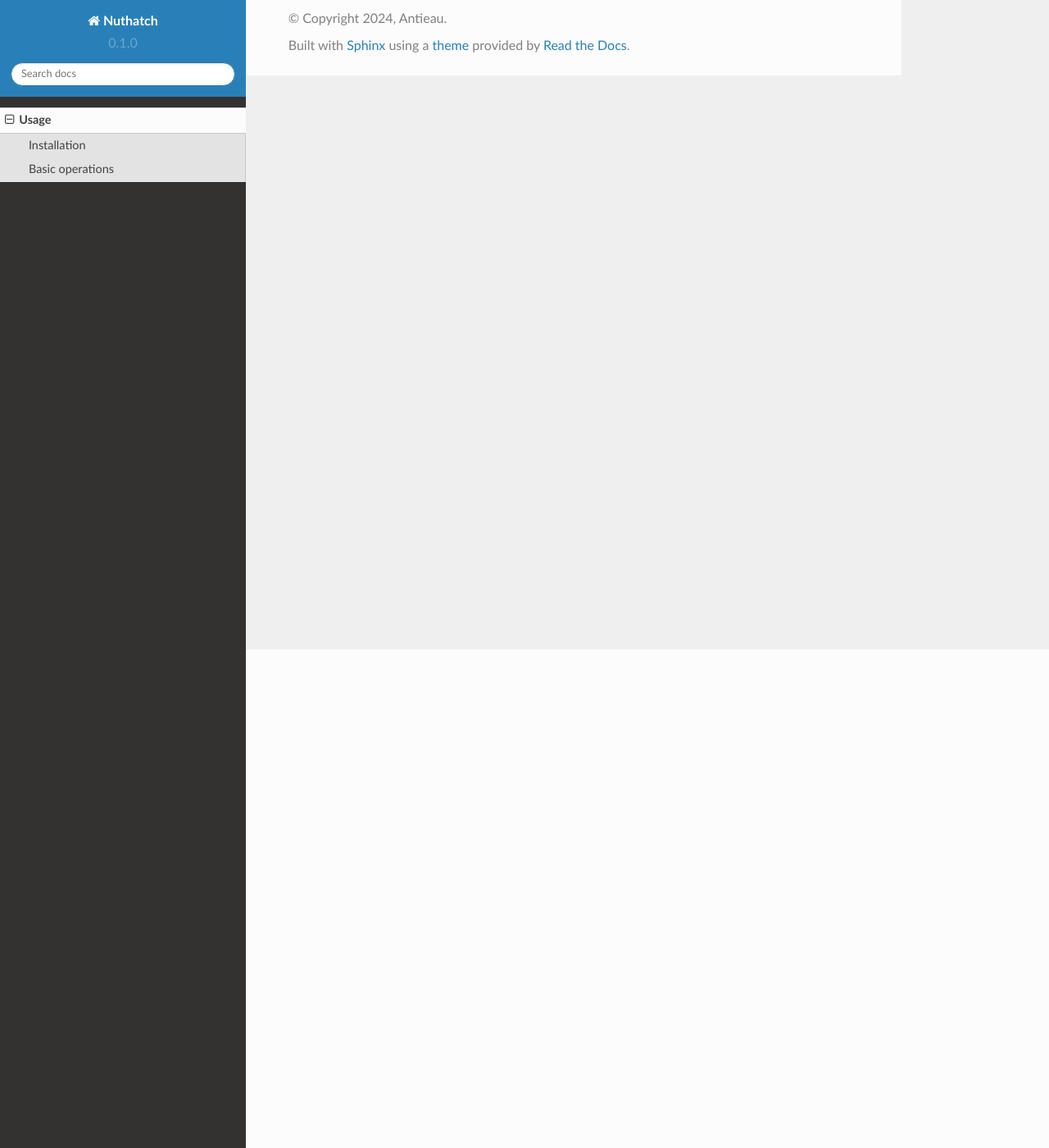
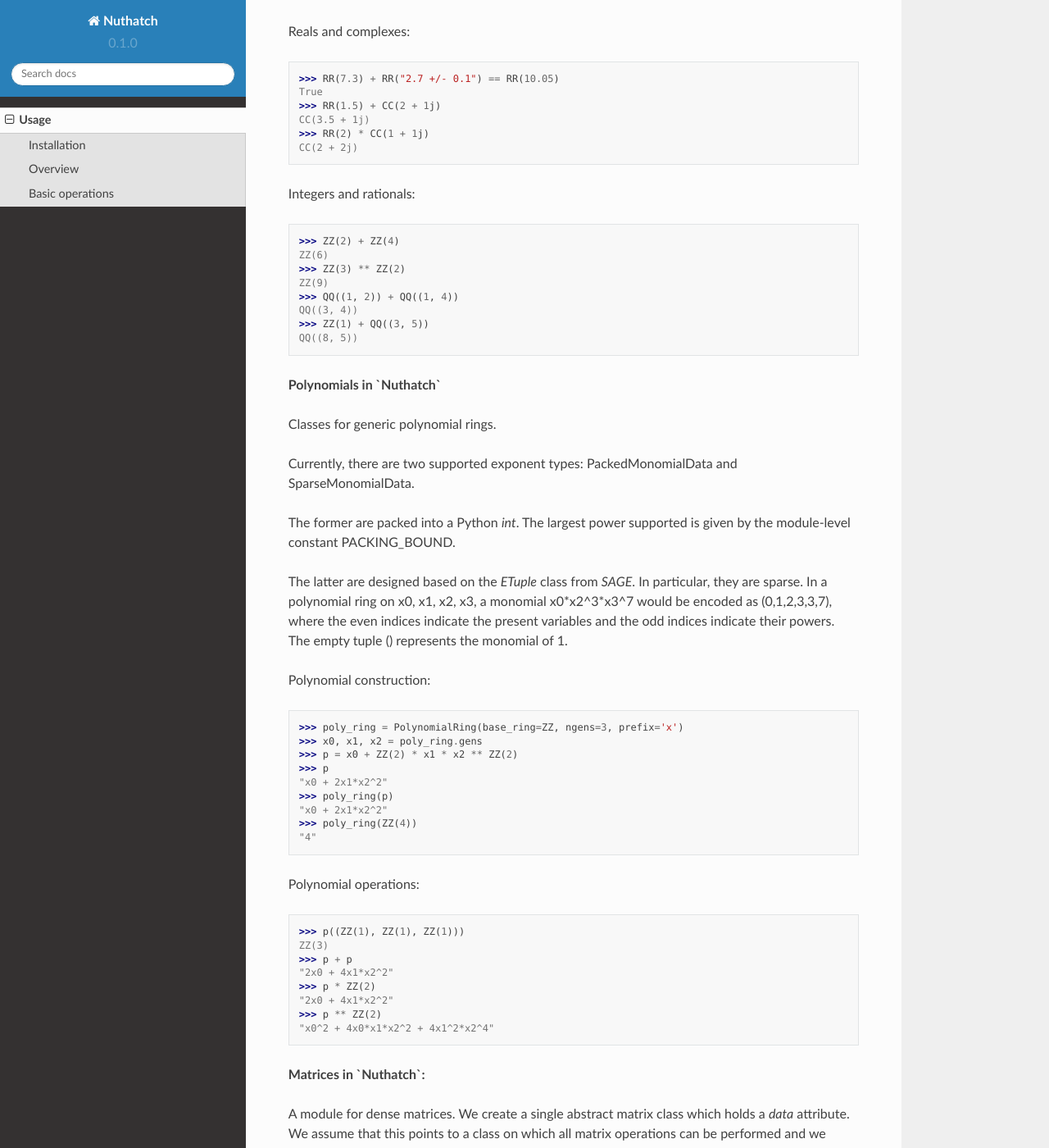
Before and after one commit to antieau/jacamar, a Sphinx documentation site: the page built from docs/source/usage.rst, in a window 1280 px wide and 1400 px high, scrolled down 608 px. Shown: the whole window at 82% size. Built offline with Sphinx 7.4.7 and the Read the Docs theme 2.0.0, drawn with Linux system fonts in a browser that asks for light colours; some of the changed text lies outside the part shown.

Commit message:
Update usage.rst

```diff
--- a/docs/source/usage.rst
+++ b/docs/source/usage.rst
@@ -13,11 +13,127 @@ To use Nuthatch, first install it using pip:
 
    (.venv) $ pip install nuthatch
 
+Overview
+--------
+`Nuthatch` provides support for the collection of mathematical constructions listed:
+
 Basic operations
 ----------------
 
-For example:
+**Number Rings**
 
->>> from nuthatch import ZZ
->>> ZZ(1) + ZZ(2)
+Number rings behave similarly to those in `Python-FLINT`.
+The real and complex rings in nuthatch are balls, with a number and a radius for precision.
+This radius can be declared and/or will be automatically updated based on any operations performed with the number.
+
+
+Reals and complexes:
+
+
+>>> RR(7.3) + RR("2.7 +/- 0.1") == RR(10.05)
+True
+>>> RR(1.5) + CC(2 + 1j)
+CC(3.5 + 1j)
+>>> RR(2) * CC(1 + 1j)
+CC(2 + 2j)
+
+
+Integers and rationals:
+
+
+>>> ZZ(2) + ZZ(4)
+ZZ(6)
+>>> ZZ(3) ** ZZ(2)
+ZZ(9)
+>>> QQ((1, 2)) + QQ((1, 4))
+QQ((3, 4))
+>>> ZZ(1) + QQ((3, 5))
+QQ((8, 5))
+
+
+**Polynomials in `Nuthatch`**
+
+Classes for generic polynomial rings.
+
+Currently, there are two supported exponent types: PackedMonomialData and
+SparseMonomialData.
+
+The former are packed into a Python `int`. The largest power supported is given
+by the module-level constant PACKING_BOUND.
+
+The latter are designed based on the `ETuple` class from `SAGE`. In particular,
+they are sparse. In a polynomial ring on x0, x1, x2, x3, a monomial
+x0*x2^3*x3^7 would be encoded as (0,1,2,3,3,7), where the even indices indicate
+the present variables and the odd indices indicate their powers. The empty
+tuple () represents the monomial of 1.
+
+Polynomial construction:
+
+>>> poly_ring = PolynomialRing(base_ring=ZZ, ngens=3, prefix='x')
+>>> x0, x1, x2 = poly_ring.gens
+>>> p = x0 + ZZ(2) * x1 * x2 ** ZZ(2)
+>>> p
+"x0 + 2x1*x2^2"
+>>> poly_ring(p)
+"x0 + 2x1*x2^2"
+>>> poly_ring(ZZ(4))
+"4"
+
+Polynomial operations:
+
+>>> p((ZZ(1), ZZ(1), ZZ(1)))
 ZZ(3)
+>>> p + p
+"2x0 + 4x1*x2^2"
+>>> p * ZZ(2)
+"2x0 + 4x1*x2^2"
+>>> p ** ZZ(2)
+"x0^2 + 4x0*x1*x2^2 + 4x1^2*x2^4"
+
+
+**Matrices in `Nuthatch`:**
+
+A module for dense matrices. We create a single abstract matrix class which
+holds a `data` attribute. We assume that this points to a class on which all
+matrix operations can be performed and we overload matrices in that way. We
+provide a generic implementation of these operations as `_MatrixGeneric`. Special
+examples are provided by `FLINT`.
+
+Matrix construction:
+
+>>> Matrix(base_ring=ZZ, entries=[[1, 2], [3, 4]])
+[[ZZ(1), ZZ(2)],
+[ZZ(3), ZZ(4)]]
+>>> random(ZZ_py, 10, 1000, 1000)
+1000 x 1000 matrix of random integers on the interval [0, 10)
+>>> Matrix(base_ring=PolynomialRing, ncols=2, nrows=2, entries=[[p, p], [p, p]], data=_MatrixGenericData(base_ring=PolynomialRing, ncols=2, nrows=2, entries=[[p, p], [p, p]]))
+[["x0 + 2x1*x2^2", "x0 + 2x1*x2^2"],
+["x0 + 2x1*x2^2", "x0 + 2x1*x2^2"]]
+
+Matrix operations:
+
+>>> m = Matrix(base_ring=ZZ, entries=[[1, 2], [3, 4]])
+>>> m + m
+[[2, 4],
+[6, 8]]
+>>> m - m
+[[0, 0],
+[0, 0]]
+>>> m * m
+[[5, 10],
+[15, 18]]
+>>> m * ZZ(2)
+[[2, 4],
+[6, 8]]
+
+Matrix methods:
+
+>>> m.determinant()
+ZZ(-2)
+>>> m.transpose()
+[[1, 3],
+[2, 4]]
+>>> m.size()
+(2, 2)
+>>> m[1, 1]
+ZZ(4)
```
